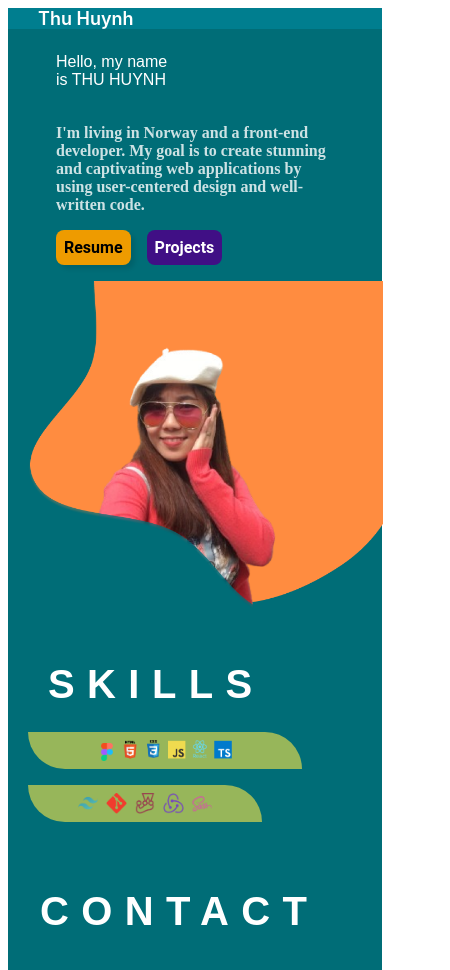
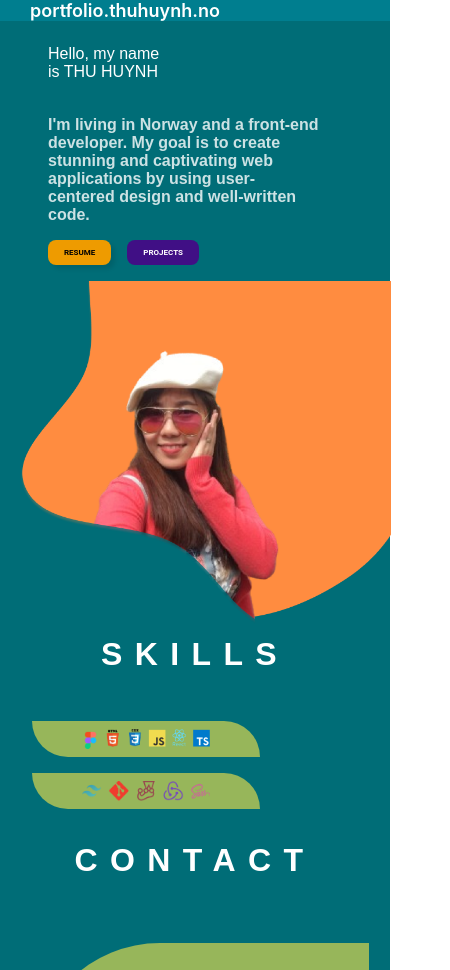
Before and after one commit to Mithu225/portfolio, a plain HTML site: page index.html in a window 390 px wide. Shown: the top 970 px of the page, 450 px wide, since content can reach past the window. Drawn offline with nearby package versions, Linux system fonts and the light colour scheme.

Commit message:
responsive tablet

```diff
--- a/css/media-query.css
+++ b/css/media-query.css
@@ -1,2 +1,3 @@
 @import url("./media-query/mobile.css");
+@import url("./media-query/tablet.css");
 @import url("./media-query/desktop.css");
--- a/css/media-query/mobile.css
+++ b/css/media-query/mobile.css
@@ -36,13 +36,8 @@
 
   .skills-wrapper {
     max-width: 100%;
-    padding: 0 20px;
   }
 
-  .skill-box {
-    max-width: 100%;
-    padding: 0 20px;
-  }
   .personal-image {
     width: 95%;
     padding-top: 1rem;
@@ -130,4 +125,17 @@
     display: flex;
     flex-direction: column;
   }
+  .ask-me-info {
+    width: 77%;
+  }
+  .button {
+    font-size: 0.5rem;
+  }
+  .skills-heading,
+  .contact-heading,
+  .project-heading {
+    font-size: 2rem;
+    margin: 0;
+    text-align: center;
+  }
 }
--- /dev/null
+++ b/css/media-query/tablet.css
@@ -0,0 +1,15 @@
+@media screen and (max-width: 1024px) {
+  .contact-info {
+    gap: 2rem;
+  }
+  .skills-heading,
+  .contact-heading,
+  .project-heading {
+    font-size: 2rem;
+    margin: 0;
+    text-align: center;
+  }
+  .project-wrapper {
+    width: 83%;
+  }
+}
--- a/css/style.css
+++ b/css/style.css
@@ -1,3 +1,12 @@
+html {
+  scroll-behavior: smooth;
+}
+
+body {
+  margin: 0;
+  font-family: Nunito, sans-serif;
+}
+
 .page-wrapper {
   border-radius: 10px;
   background-color: #006d77;
@@ -102,15 +111,14 @@
 .skills-heading {
   color: #fff;
   letter-spacing: 12.4px;
-  align-self: start;
-  margin-top: 47px;
+  margin-top: 2rem;
   padding: 0 2rem;
   font: 700 40px/120% Manrope, sans-serif;
 }
 
 .skills-wrapper {
   display: flex;
-  margin-top: 8px;
+  margin-top: 2rem;
   flex-direction: column;
   align-items: center;
   padding: 0 2rem;
@@ -140,7 +148,6 @@
 .contact-heading {
   color: #fff;
   letter-spacing: 12.4px;
-  align-self: start;
   font: 700 40px/120% Manrope, sans-serif;
   padding: 2rem;
 }
@@ -292,12 +299,13 @@ ion-icon {
   justify-content: space-between;
 }
 .button {
-  padding: 0.5rem;
+  padding: 0.5rem 1rem;
   font-size: 1rem;
   border-radius: 0.5rem;
   outline: none;
   border: none;
   cursor: pointer;
+  text-transform: uppercase;
   text-decoration: none;
 }
 
@@ -408,3 +416,12 @@ ion-icon {
   text-align: center;
   margin-top: 2rem;
 }
+
+#personal-projects {
+  display: flex;
+  flex-direction: column;
+}
+
+.project-wrapper:nth-child(even) {
+  align-self: flex-end;
+}
--- a/index.html
+++ b/index.html
@@ -18,7 +18,7 @@
   </head>
   <body>
     <div class="page-wrapper">
-      <header class="header">Thu Huynh</header>
+      <header class="header">portfolio.thuhuynh.no</header>
       <section id="personal-skill">
         <div class="main-section">
           <div class="main-content">
```
